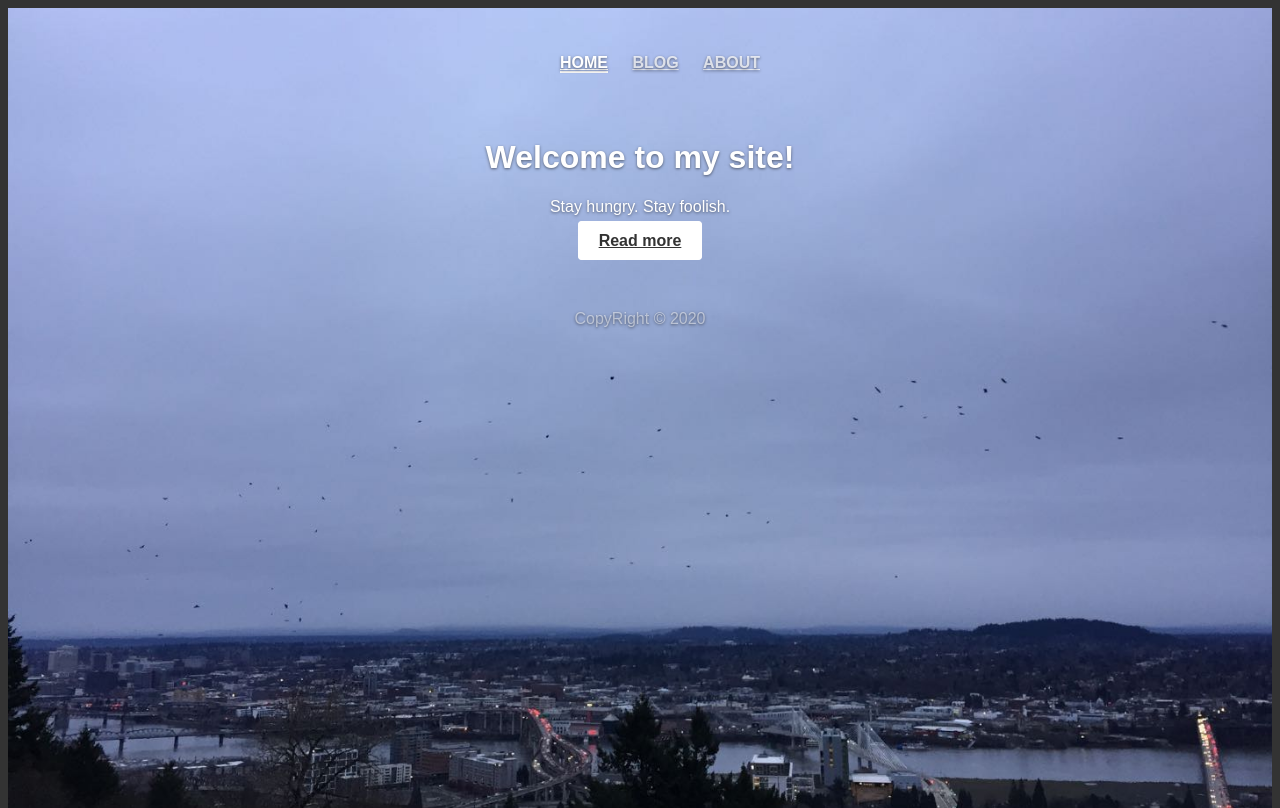
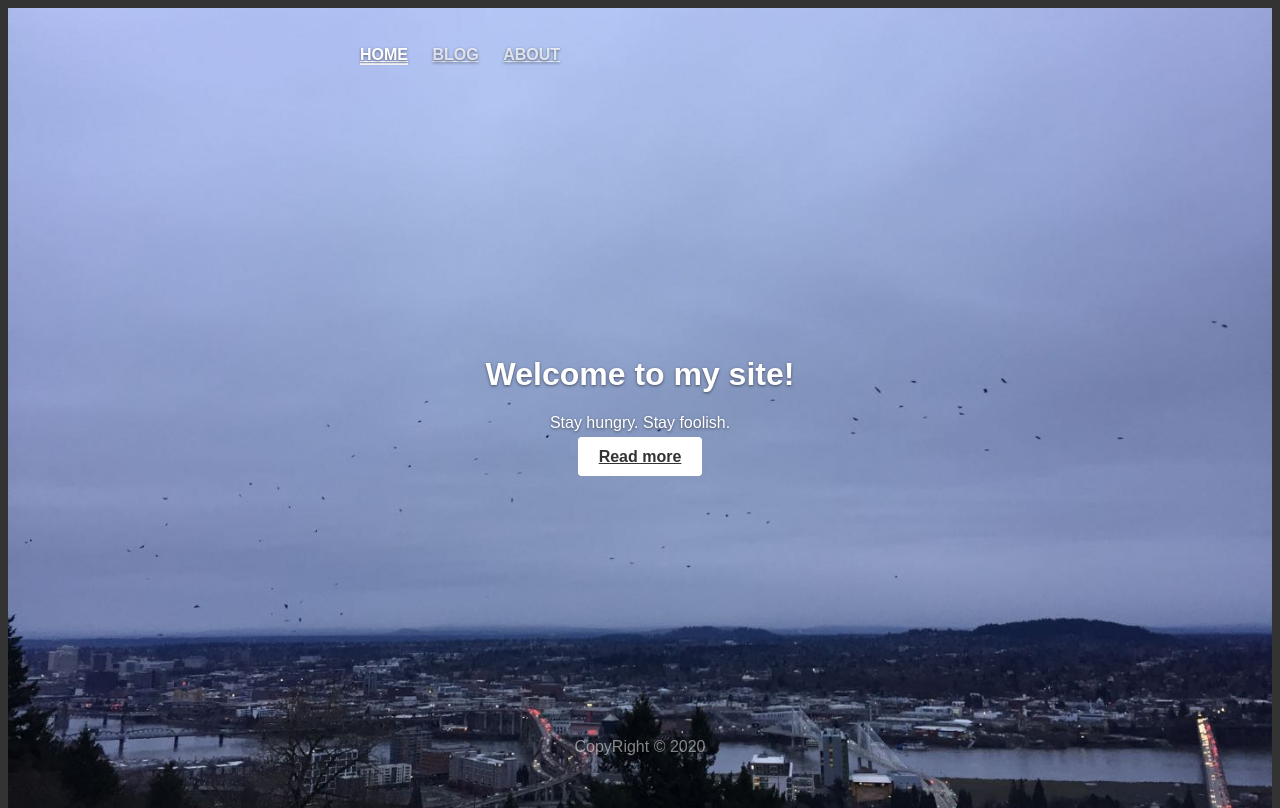
Before and after one commit to full-stack-final-project/Personal-blog-website, a Flask app: page / in a window 1280 px wide. Run offline with Flask 2, Linux system fonts and the light colour scheme; data comes from the database, SQL or seed files in the repository; some libraries are stand-ins or nearby versions.

Commit message:
Supplement css file

```diff
--- a/blog/static/css/cover.css
+++ b/blog/static/css/cover.css
@@ -118,3 +118,43 @@ body {
 	color: rgba(255, 255, 255, .5);
 	line-height: 0.9;
 }
+
+@media (min-width: 768px) {
+	.masthead-brand {
+	 float: left;
+	}
+
+	.masthead-nav {
+	 float: left;
+	}
+   }
+
+   @media (min-width: 768px) {
+	.masthead {
+	 position: fixed;
+	 top: 0;
+	}
+
+	.mastfoot {
+	 position: fixed;
+	 bottom: 0;
+	}
+
+	.site-wrapper-inner {
+	 vertical-align: middle;
+	}
+
+	.masthead,
+	.mastfoot,
+	.cover-container {
+	 width: 100%;
+	}
+   }
+
+   @media (min-width: 992px) {
+	.masthead,
+	.mastfoot,
+	.cover-container {
+	 width: 700px;
+	}
+   }
```
